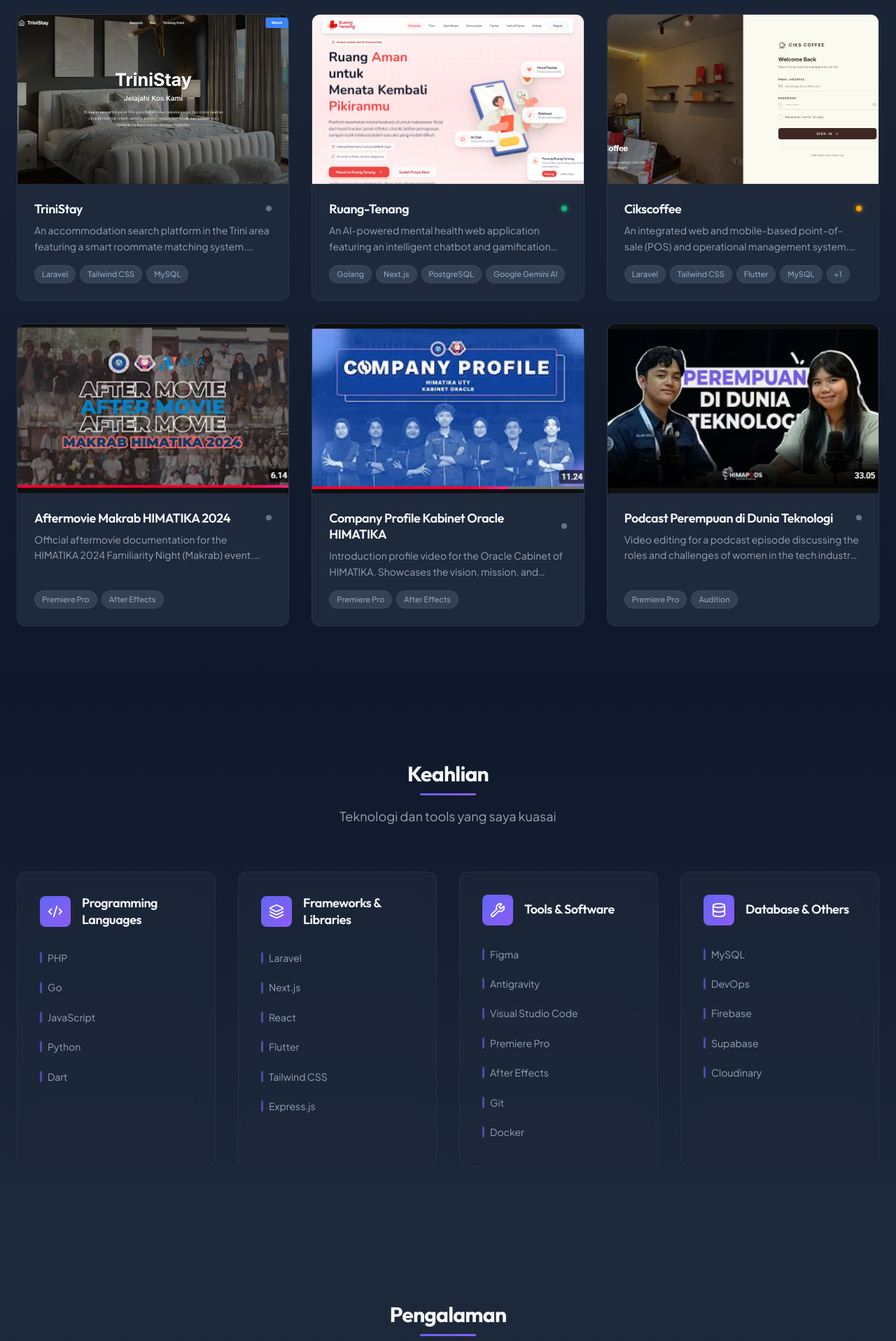
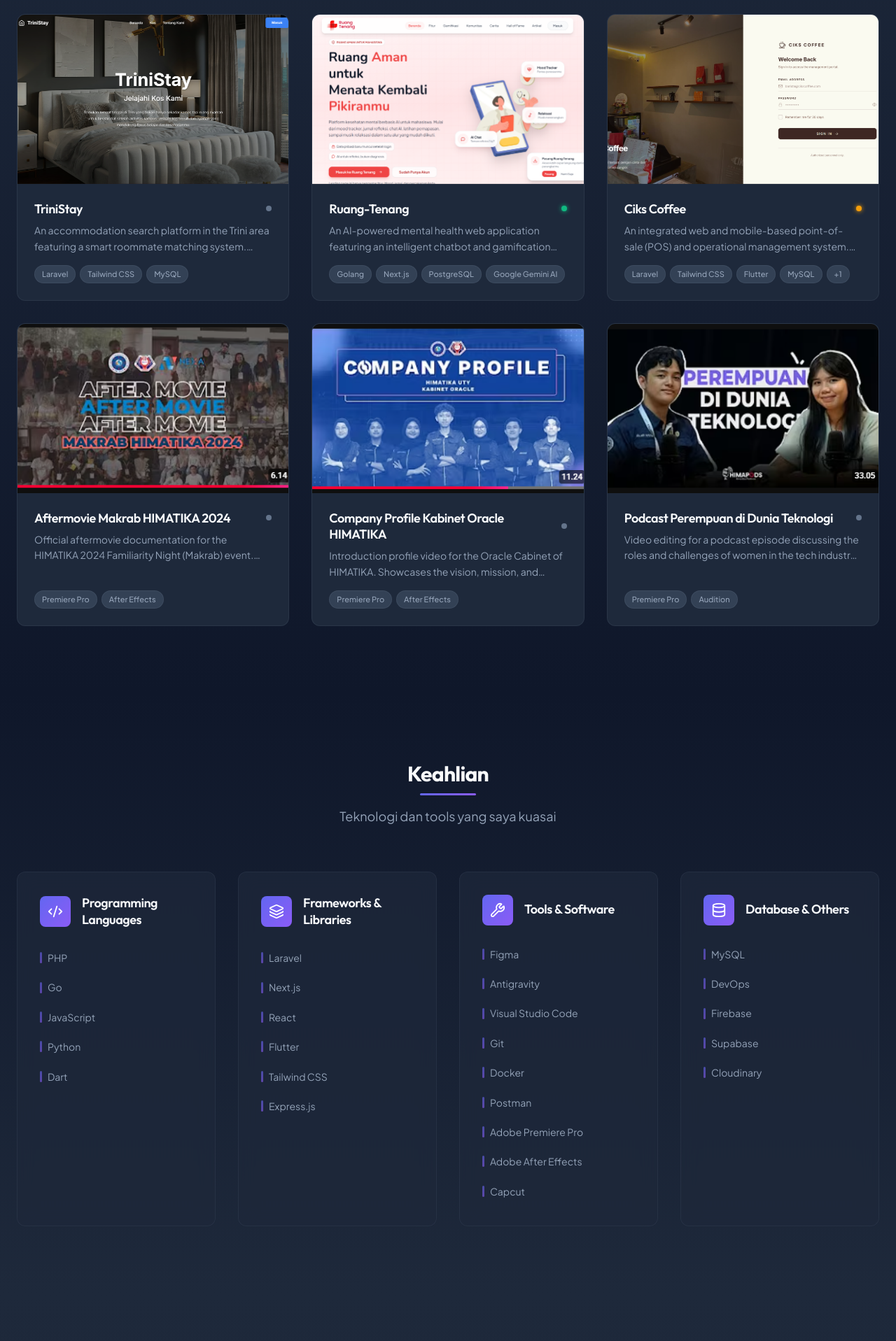
Before and after one commit to DeryWahyu/portofolio, a Next.js app: page /1 in a window 1280 px wide. Shown: the part 2245-4162 px from the top of the page at 70% size. Built offline with nearby package versions, Linux system fonts and the light colour scheme.

Commit message:
penyesuaian ui

```diff
--- a/src/components/layout/Navbar.module.css
+++ b/src/components/layout/Navbar.module.css
@@ -157,10 +157,10 @@
   top: 4.5rem;
   left: 0;
   right: 0;
-  bottom: 0;
+  height: calc(100dvh - 4.5rem);
   background-color: var(--bg-base);
   z-index: var(--z-modal);
-  padding: var(--spacing-8) var(--spacing-6);
+  padding: var(--spacing-8) var(--spacing-6) var(--spacing-20);
   display: flex;
   flex-direction: column;
   gap: var(--spacing-6);
--- a/src/components/layout/Navbar.tsx
+++ b/src/components/layout/Navbar.tsx
@@ -52,6 +52,18 @@ export function Navbar() {
     window.addEventListener('scroll', handleScroll);
     return () => window.removeEventListener('scroll', handleScroll);
   }, []);
+
+  // Kunci scroll body saat menu mobile terbuka
+  useEffect(() => {
+    if (isOpen) {
+      document.body.style.overflow = 'hidden';
+    } else {
+      document.body.style.overflow = '';
+    }
+    return () => {
+      document.body.style.overflow = '';
+    };
+  }, [isOpen]);
 
   const toggleMenu = () => setIsOpen(!isOpen);
   const closeMenu = () => setIsOpen(false);
--- a/src/data/projects.ts
+++ b/src/data/projects.ts
@@ -32,7 +32,7 @@ export const projects: Project[] = [
     context: 'tugas',
     status: 'completed',
     links: {
-      github: '#',
+      github: 'https://github.com/DeryWahyu/triniStay',
     },
     thumbnail: '/proyek/trinistay.png',
   },
@@ -49,13 +49,13 @@ export const projects: Project[] = [
     status: 'live',
     links: {
       demo: 'https://ruang-tenang.site',
-      github: '#',
+      github: 'https://github.com/DeryWahyu/ruang-tenang-api-main',
     },
     thumbnail: '/proyek/ruang-tenang.png',
   },
   {
     slug: 'cikscoffee',
-    title: 'Cikscoffee',
+    title: 'Ciks Coffee',
     description: {
       id: 'Sistem manajemen operasional dan transaksi penjualan (POS) terintegrasi berbasis web dan mobile. Solusi all-in-one untuk pengelolaan bisnis kedai kopi mulai dari inventaris, kasir, hingga laporan keuangan real-time.',
       en: 'An integrated web and mobile-based point-of-sale (POS) and operational management system. An all-in-one solution for coffee shop business management, from inventory and cashier operations to real-time financial reporting.',
@@ -66,7 +66,7 @@ export const projects: Project[] = [
     status: 'development',
     links: {
       demo: 'https://cikscoffee.my.id',
-      github: '#',
+      github: 'https://github.com/DeryWahyu/ciks_coffee_web',
     },
     thumbnail: '/proyek/cikscoffee.png',
   },
--- a/src/data/skills.ts
+++ b/src/data/skills.ts
@@ -31,10 +31,12 @@ export const skillGroups: SkillGroup[] = [
       'Figma',
       'Antigravity',
       'Visual Studio Code',
-      'Premiere Pro',
-      'After Effects',
       'Git',
       'Docker',
+      'Postman',
+      'Adobe Premiere Pro',
+      'Adobe After Effects',
+      'Capcut',
     ],
   },
   {
```
